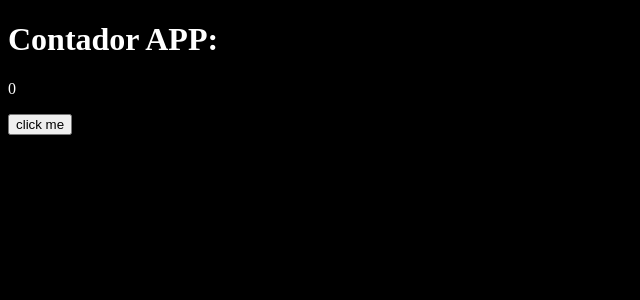
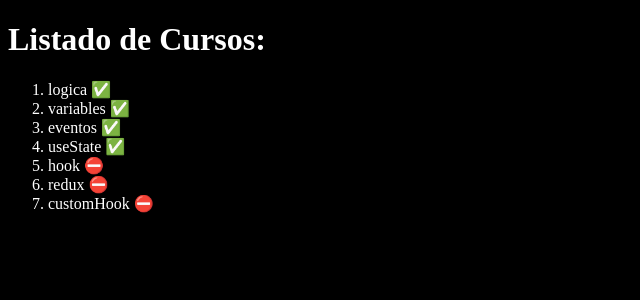
Before and after one commit to StrongFreeCode/01-react-test, a React (Vite) app: page / in a window 1280 px wide. Shown: the top 300 px of the page, without its empty margins (0-640 px from the left). Built offline with nearby package versions, Linux system fonts and the light colour scheme.

Commit message:
condicionales ternarias

```diff
--- /dev/null
+++ b/src/ListadoApp.jsx
@@ -0,0 +1,23 @@
+const Items = ({nombre, visto}) => {
+  return (
+    <li>{nombre} {visto ? '✅': '⛔' }</li>
+  )
+}
+
+export const ListadoApp = () => {
+  return (
+    <>
+      <h1>Listado de Cursos:</h1>
+      <ol>
+        <Items nombre="logica" visto={true}></Items>
+        <Items nombre="variables" visto={true}></Items>
+        <Items nombre="eventos" visto={true}></Items>
+        <Items nombre="useState" visto={true}></Items>
+        <Items nombre="hook" visto={false}></Items>
+        <Items nombre="redux" visto={false}></Items>
+        <Items nombre="customHook" visto={false}></Items>
+
+      </ol>
+    </>
+  )
+}
--- a/src/main.jsx
+++ b/src/main.jsx
@@ -1,10 +1,11 @@
 import React from 'react'
 import ReactDOM from 'react-dom/client'
 import './styles/styles.css'
-import { ContadorApp } from './ContadorApp'
+import './ListadoApp.jsx'
+import { ListadoApp } from './ListadoApp.jsx'
 
 ReactDOM.createRoot(document.getElementById('root')).render(
   <React.StrictMode>
-    <ContadorApp value={0} />
+    <ListadoApp/>
   </React.StrictMode>,
 )
```
